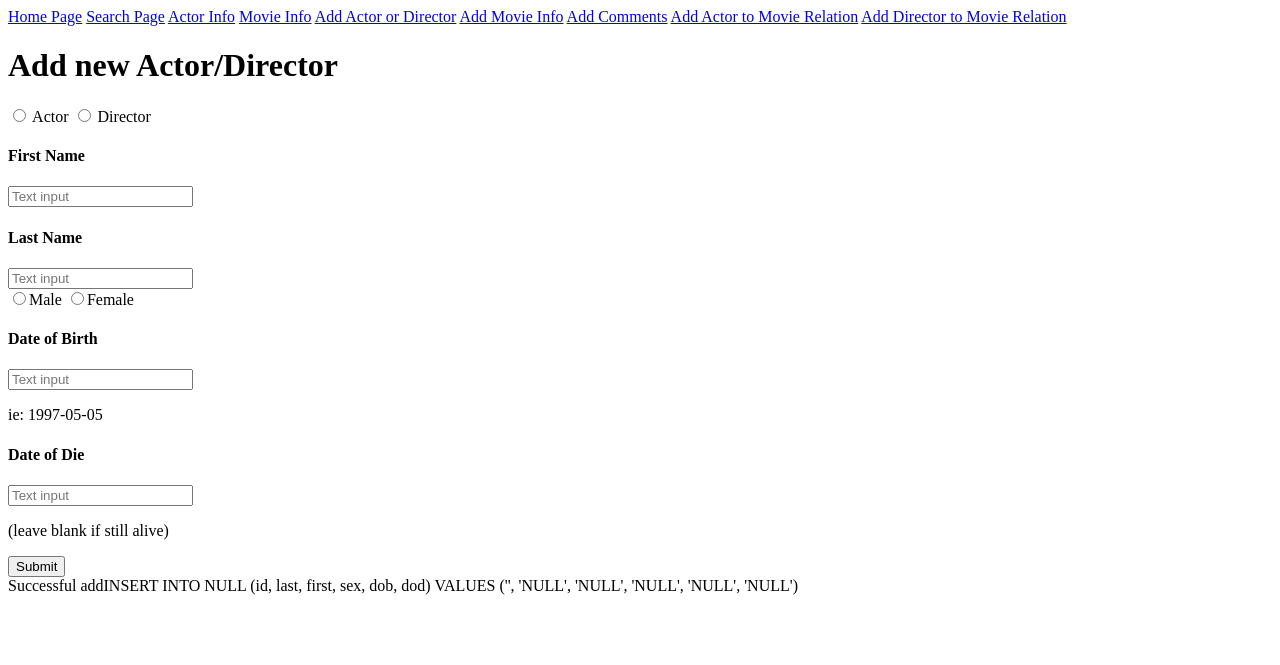
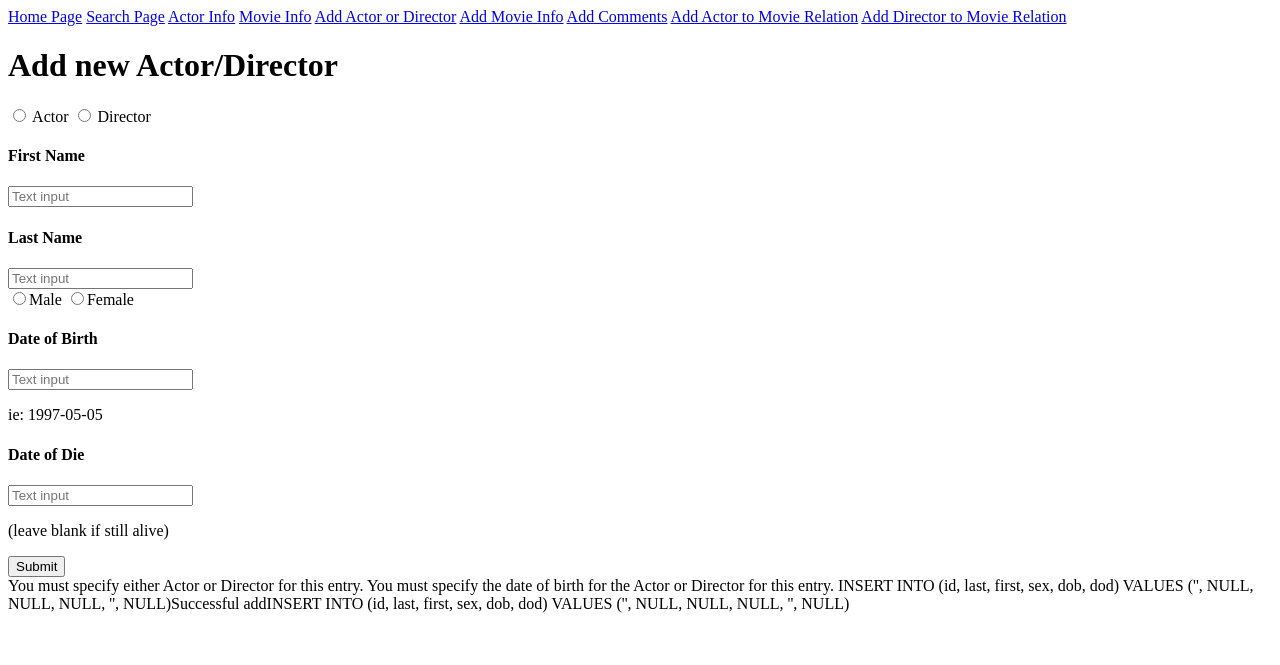
Before and after one commit to kubilayagi/CS143, a PHP site: page /addpersoninfo.php in a window 1280 px wide. Shown: the top 665 px of the page. Run offline with PHP 8.4, Linux system fonts and the light colour scheme; data that the repository does not hold is empty.

Commit message:
every little thing she does is magic

```diff
--- a/p1c/www/addmovieinfo.php
+++ b/p1c/www/addmovieinfo.php
@@ -107,7 +107,7 @@
 		//     echo "Successful add";
 		//     echo $query;
 		// } else{
-		//     echo "Could not execute $query" . mysqli_error($link);
+		//     echo "Could not execute $query" . mysqli_error($db);
 		// }
 
 
--- a/p1c/www/addpersoninfo.php
+++ b/p1c/www/addpersoninfo.php
@@ -78,27 +78,84 @@
 			$dod = mysqli_real_escape_string($db,$_POST['dod']);
 		}
 
-		if ($position == "") $position = "NULL";
-		if ($first == "") $first = "NULL";
-		if ($last == "") $last = "NULL";
-		if ($sex == "") $sex = "NULL";
-		if ($dob == "") $dob = "NULL";
-		if ($dod == "") $dod = "NULL";
+		$should_we_insert = 1;
+		if ($position == "") {
+			$should_we_insert = 0;
+			echo "You must specify either Actor or Director for this entry.\n";
+		}
+		if ($dob == "") {
+			$should_we_insert = 0;
+			echo "You must specify the date of birth for the Actor or Director for this entry.\n";
+		}
 
+		$query="";
+		if ($should_we_insert = 1) {
+			if ($position == "Director") {
+				$query = "INSERT INTO $position (id, last, first, dob, dod) VALUES ('$id', ";
+				if ($last == "") {
+					$query .= "NULL, ";
+				}
+				else {
+					$query .= "'$last', ";
+				}
+				if ($first == "") {
+					$query .= "NULL, ";
+				}
+				else {
+					$query .= "'$first', ";
+				}
 
+				$query .= "'$dob', ";
 
-		if ($position == "Director") {
-			$query = "INSERT INTO $position (id, last, first, dob, dod) VALUES ('$id', '$last', '$first', '$dob', $dod)";
+				if ($dod == "") {
+					$query .= "NULL";
+				}
+				else {
+					$query .= "'$dod', ";
+				}
+
+				$query .= ")";
+				echo $query . "\n";
 			} else {
-			$query = "INSERT INTO $position (id, last, first, sex, dob, dod) VALUES ('$id', '$last', '$first', '$sex', '$dob', '$dod')";
+				$query = "INSERT INTO $position (id, last, first, sex, dob, dod) VALUES ('$id', ";
+				if ($last == "") {
+					$query .= "NULL, ";
+				}
+				else {
+					$query .= "'$last', ";
+				}
+				if ($first == "") {
+					$query .= "NULL, ";
+				}
+				else {
+					$query .= "'$first', ";
+				}
+				if ($sex == "") {
+					$query .= "NULL, ";
+				}
+				else {
+					$query .= "'$sex', ";
+				}
+
+				$query .= "'$dob', ";
+
+				if ($dod == "") {
+					$query .= "NULL";
+				}
+				else {
+					$query .= "'$dod', ";
+				}
+
+				$query .= ")";
+				echo $query;
 			}
 			if(mysqli_query($db, $query)){
 			    echo "Successful add";
 			    echo $query;
 			} else{
-		    echo "Could not execute $query" . mysqli_error($link);
+			    echo "Could not execute $query" . mysqli_error($db);
 			}
-
+		}
 
 
 		$db->close();
--- a/p1c/www/movieinfo.php
+++ b/p1c/www/movieinfo.php
@@ -41,7 +41,6 @@
 			echo "<h4>Movie Infomrmation is:</h4>";
 			$movieoutput = $movieinfo->fetch_assoc();
 			$directoroutput = $directorinfo->fetch_assoc();
-			$genreoutput = $genreinfo->fetch_assoc();
 			echo "Title: " . $movieoutput["title"] . " (" . $movieoutput["year"] . ")";
 			echo "<br>";
 			echo "Producer: " . $movieoutput["company"];
@@ -50,7 +49,10 @@
 			echo "<br>";
 			echo "Director: " . $directoroutput["Name"];
 			echo "<br>";
-			echo "Genre: " . $genreoutput["genre"];
+			echo "Genre: "
+			while($genreoutput = $genreinfo->fetch_assoc()) {
+			 	echo $genreoutput["genre"] . " ";
+			}
 			echo "<br>";
 
 			//actor info
```
Also changed, not shown: p1c/www/addcomments.php (+13 -0 lines). Lines whose indentation alone changed are shown as unchanged.
